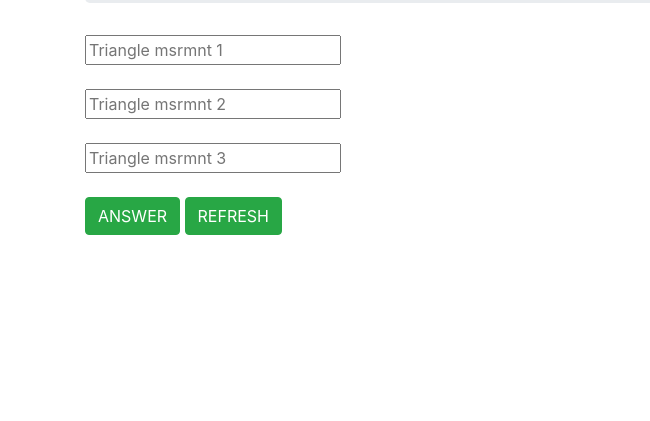
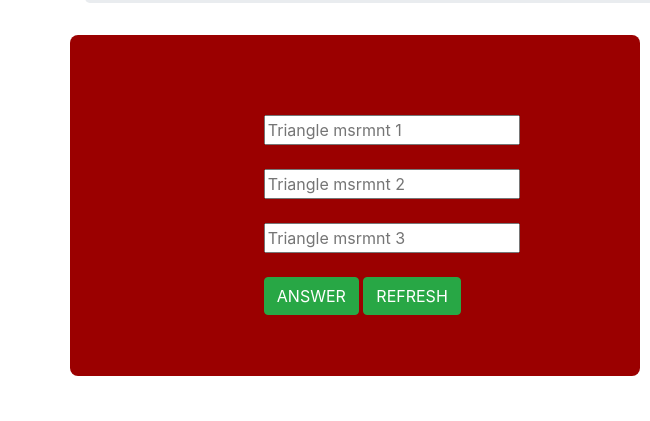
Before and after one commit to Rahma-osman/Triangle-tracker, a plain HTML site: page index.html in a window 1280 px wide. Shown: the part 245-666 px from the top of the page, 0-650 px from the left. Drawn offline with Linux system fonts and the light colour scheme; grey boxes are pictures that could not be loaded.

Commit message:
Styling the first coli

```diff
--- a/css/styles.css
+++ b/css/styles.css
@@ -1,3 +1,11 @@
+.styler{
+  padding-left:17%;
+  padding-top: 7%;
+  margin-bottom: 15px;
+  background-color: #9b0000;
+  border-radius: 0.5rem;
+}
+
 .image{
   max-width: 100%;
   max-height: 400px;
--- a/index.html
+++ b/index.html
@@ -18,7 +18,7 @@
         </div>
       </div>
       <div class="row">
-        <div class="col-md-6">
+        <div class="col-md-6 styler">
 
           <form class="" action="index.html" method="post">
             <input id="dimension1" type="number" name="" value="" placeholder="Triangle msrmnt 1">
```
